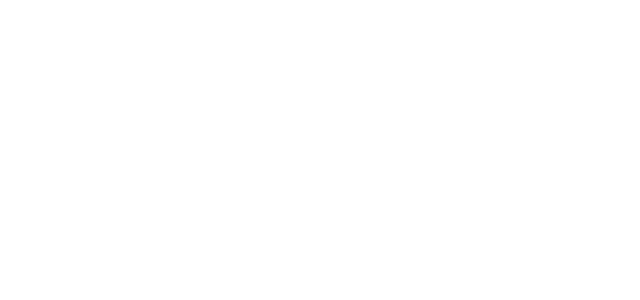
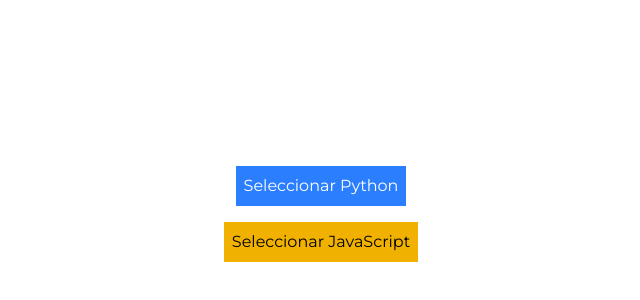
Before and after one commit to Irregulaar/CodeKnockout, a React (Vite) app: page /test in a window 1280 px wide. Before the commit this address had no page. Shown: the part 186-486 px from the top of the page, without its empty margins (319-959 px from the left). Built offline with nearby package versions, Linux system fonts and the light colour scheme.

Commit message:
Add interactive code editor for Python and JavaScript with Pyodide and Monaco Editor

```diff
--- /dev/null
+++ b/src/components/test/js.jsx
@@ -0,0 +1,48 @@
+import { useState, useEffect } from "react";
+import Editor from "@monaco-editor/react";
+import "../../styles/global.css";
+
+function JS() {
+  const [output, setOutput] = useState("");
+  const [worker, setWorker] = useState(null);
+
+  useEffect(() => {
+    const newWorker = new Worker(
+      URL.createObjectURL(
+        new Blob(
+          [
+            `
+            self.onmessage = ({ data }) => {
+              try {
+                let out = "";
+                const log = (...args) => (out += args.join(" ") + "\\n");
+                eval("(function(console){ " + data + " })( { log } )");
+                self.postMessage(out || "Código ejecutado sin salida.");
+              } catch (err) {
+                self.postMessage("Error: " + err.message);
+              }
+            };
+          `,
+          ],
+          { type: "application/javascript" },
+        ),
+      ),
+    );
+    setWorker(newWorker);
+    return () => newWorker.terminate();
+  }, []);
+
+  const runCode = (code) => {
+    worker?.postMessage(code);
+    worker?.addEventListener("message", (e) => setOutput(e.data), { once: true });
+  };
+
+  return (
+    <div className="flex flex-col w-screen h-screen">
+      <Editor height="50%" theme="vs-dark" defaultValue="// Escribe tu código aquí..." language="javascript" onChange={runCode} />
+      <pre className="h-1/2 p-4 bg-gray-900 text-white overflow-auto">{output}</pre>
+    </div>
+  );
+}
+
+export default JS;
--- /dev/null
+++ b/src/components/test/py.jsx
@@ -0,0 +1,64 @@
+import { useState, useEffect } from "react";
+import Editor from "@monaco-editor/react";
+import { loadPyodide } from "pyodide";
+import "../../styles/global.css";
+
+function PY() {
+  const [output, setOutput] = useState("");
+  const [pyodide, setPyodide] = useState(null);
+  const [code, setCode] = useState("# Escribe tu código aquí...");
+
+  useEffect(() => {
+    async function initPyodide() {
+      try {
+        const py = await loadPyodide();
+        console.log("Pyodide cargado correctamente.");
+        setPyodide(py);
+      } catch (error) {
+        console.error("Error cargando Pyodide:", error);
+        setOutput("Error cargando Pyodide. Revisa la consola.");
+      }
+    }
+    initPyodide();
+  }, []);
+
+  const runCode = async () => {
+    if (!pyodide) {
+      setOutput("Cargando Pyodide...");
+      return;
+    }
+    try {
+      await pyodide.runPythonAsync(`
+  import sys
+  from io import StringIO
+
+  sys.stdout = StringIO()
+  namespace = {}
+  exec(compile(${JSON.stringify(code)}, "<string>", "exec"), namespace)
+  output = sys.stdout.getvalue()
+  output
+      `);
+      setOutput(pyodide.globals.get("output").trim() || "✅ Código ejecutado sin salida.");
+    } catch (err) {
+      setOutput("Error en el código: " + err.message);
+    }
+  };
+
+  return (
+    <div className="relative flex flex-col w-screen h-screen">
+      <Editor
+        height="50%"
+        defaultValue={code}
+        language="python"
+        theme="vs-dark"
+        onChange={(value) => setCode(value || "")} // Asegura que `value` nunca sea null
+      />
+      <button className="p-2 bg-blue-500 text-white" onClick={runCode}>
+        Ejecutar Código
+      </button>
+      <pre className="h-[50%] p-4 bg-gray-900 text-white overflow-auto whitespace-pre-wrap">{output}</pre>
+    </div>
+  );
+}
+
+export default PY;
--- /dev/null
+++ b/src/pages/test.jsx
@@ -0,0 +1,26 @@
+import { useState } from "react";
+import Py from "../components/test/py";
+import Js from "../components/test/js";
+
+function Test() {
+  const [view, setView] = useState(null);
+
+  return (
+    <div className="w-screen h-screen flex flex-col items-center justify-center gap-4">
+      {!view && (
+        <>
+          <button onClick={() => setView("python")} className="p-2 bg-blue-500 text-white">
+            Seleccionar Python
+          </button>
+          <button onClick={() => setView("javascript")} className="p-2 bg-yellow-500 text-black">
+            Seleccionar JavaScript
+          </button>
+        </>
+      )}
+      {view === "python" && <Py />}
+      {view === "javascript" && <Js />}
+    </div>
+  );
+}
+
+export default Test;
--- a/src/routes/AppRouter.jsx
+++ b/src/routes/AppRouter.jsx
@@ -1,11 +1,13 @@
 import { BrowserRouter, Route, Routes } from "react-router-dom";
 import Landing from "../pages/landing";
+import Test from "../pages/test";
 
 function AppRouter() {
   return (
     <BrowserRouter>
       <Routes>
         <Route path="/" element={<Landing />} />
+        <Route path="/test" element={<Test />} />
       </Routes>
     </BrowserRouter>
   );
```
